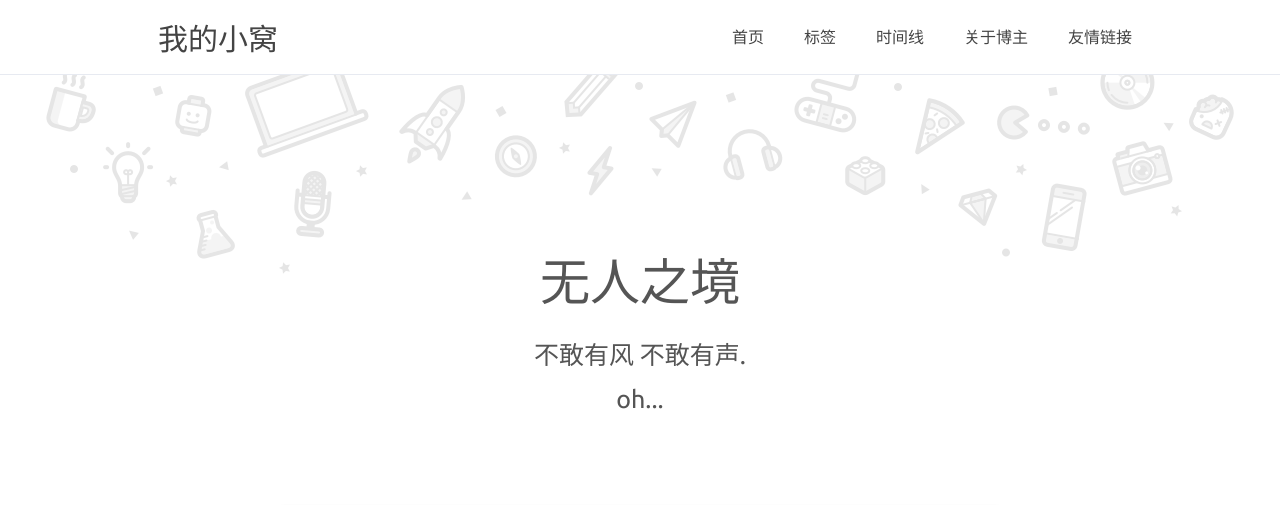
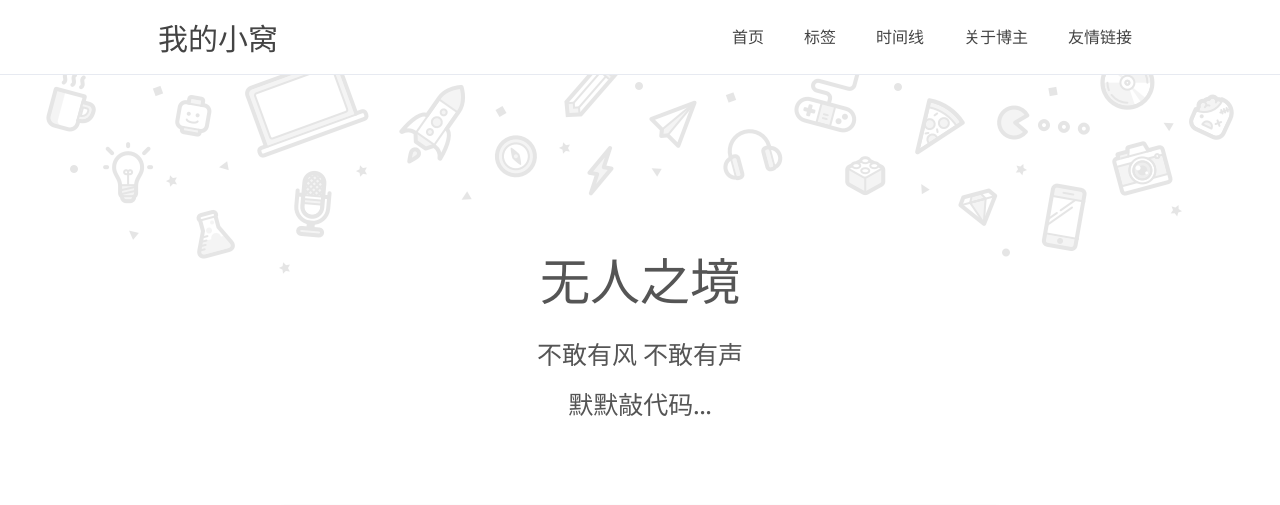
Before and after one commit to lovelovefish/lovelovefish.github.io, a Jekyll site: the page built from index.html, in a window 1280 px wide. Shown: the top 505 px of the page. Built offline with Jekyll 4.4.1, drawn with Linux system fonts in a browser that asks for light colours; comment, search, counter and statistics services are not loaded.

Commit message:
修改主页信息

```diff
--- a/_config.yml
+++ b/_config.yml
@@ -25,7 +25,7 @@ portraits: '/assets/first.png' # your portraits image file path
 # SNS
 SNS: true
 SNS-icon: #['Facebook', 'weibo', 'qq', 'github', 'Dribbble', 'Twitter', 'instagram', 'weixin', 'Codepen']
-  mail: '601775987@qq.com'
+#  mail: '601775987@qq.com'
   weixin: '/sns/wx.png' # 你的微信二维码存放的地址
   qq: '/sns/qq.png' # 你的qq二维码存放的地址 or http://wpa.qq.com/msgrd?v=3&uin='你的QQ号'&site=qq&menu=yes
   github: 'https://lovelovefish.github.io'
--- a/index.html
+++ b/index.html
@@ -1,9 +1,9 @@
 ---
 layout: default
 title: 大果粒柠檬
-page-title: "无人之境"
-home-title: 不敢有风 不敢有声.
-description: oh...
+page-title: 无人之境
+home-title: 不敢有风 不敢有声
+description: 默默敲代码...
 ---
 
 {% include header.html %}
```
